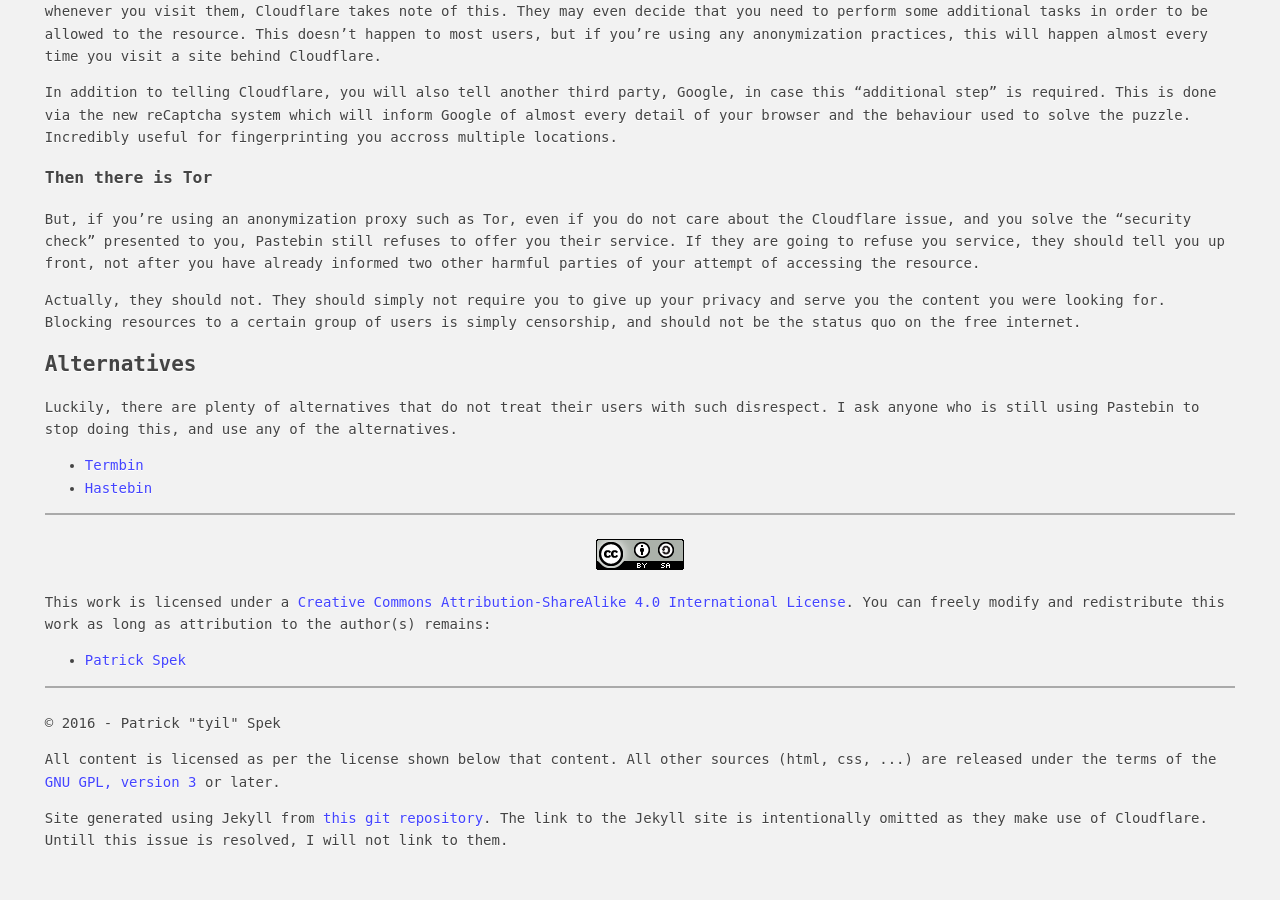
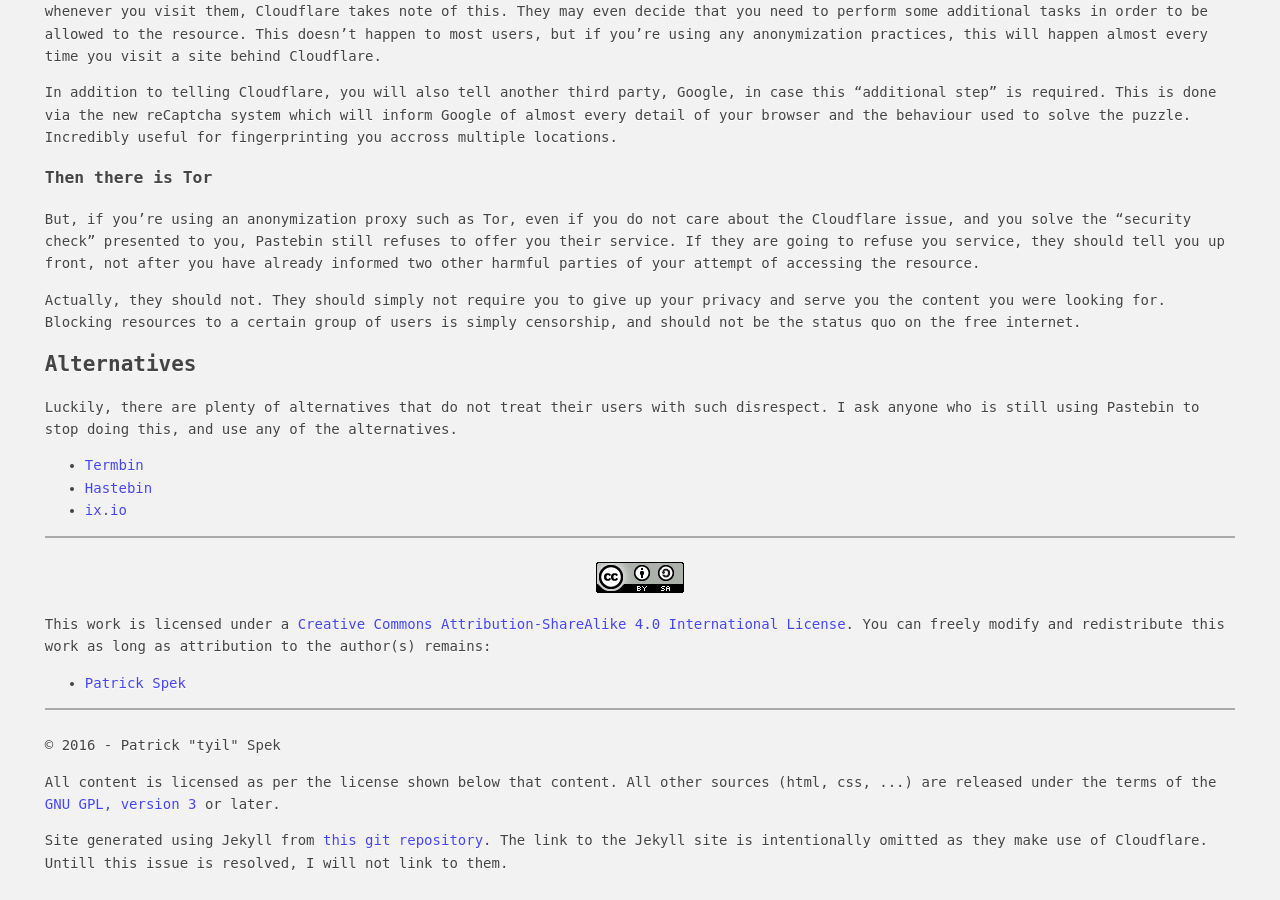
Before and after one commit to Tyil/website, a Jekyll site: the page built from _articles/pastebin.md, in a window 1280 px wide and 900 px high, scrolled down 907 px. Built offline with Jekyll 4.4.1, drawn with Linux system fonts in a browser that asks for light colours; Markdown is read by kramdown in place of the engine named in the settings; before the commit the page ends 1784 px from its top, so only the background shows below that.

```diff
--- a/_articles/pastebin.md
+++ b/_articles/pastebin.md
@@ -67,8 +67,10 @@ and use any of the alternatives.
 
 * [Termbin][termbin]
 * [Hastebin][hastebin]
+* [ix.io][ix]
 
 [cloudflare]: http://tyil.work/2016/09/30/on-cloudflare.html
 [hastebin]: http://hastebin.com
+[ix]: http://ix.io/
 [mitm]: https://en.wikipedia.org/wiki/Man-in-the-middle_attack
 [termbin]: http://termbin.com
```
